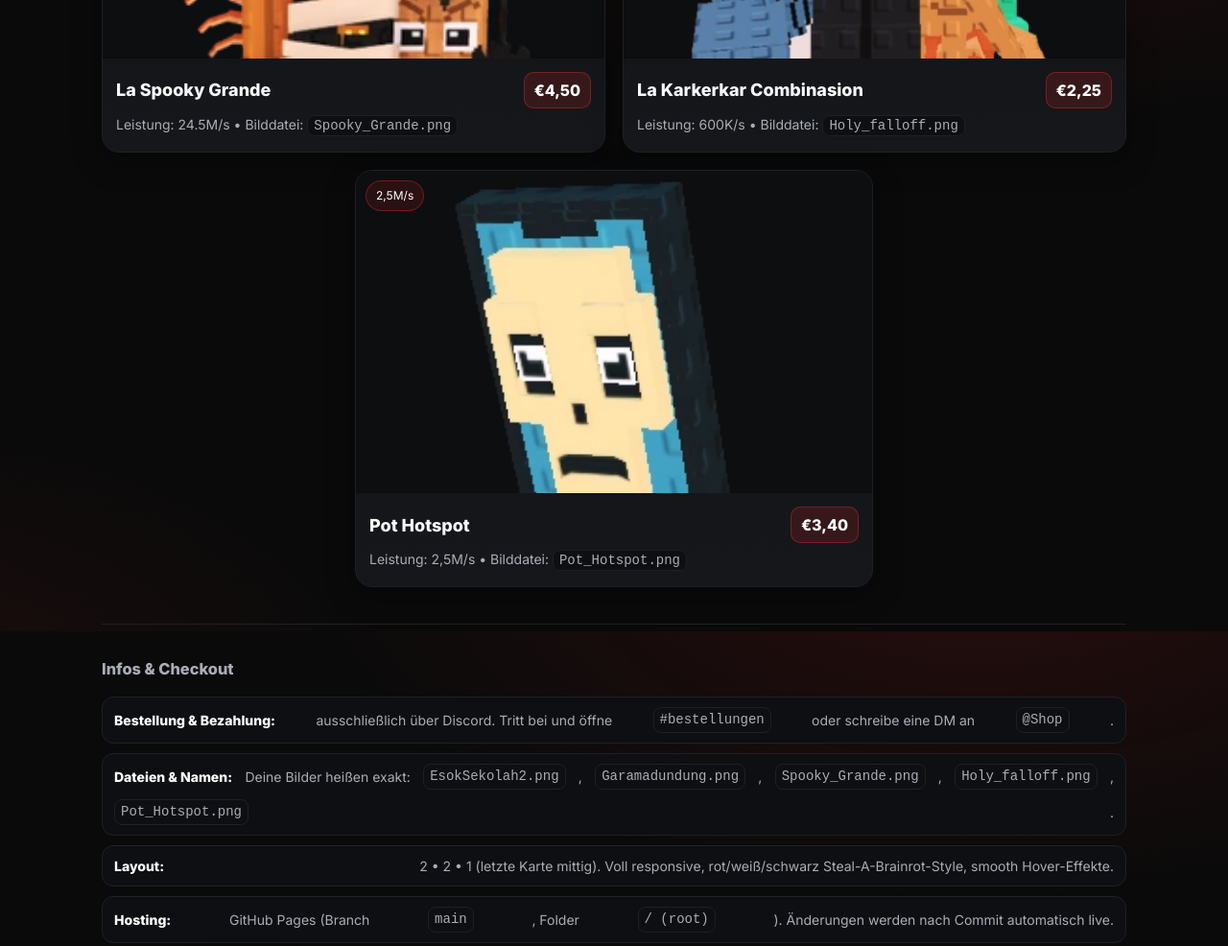
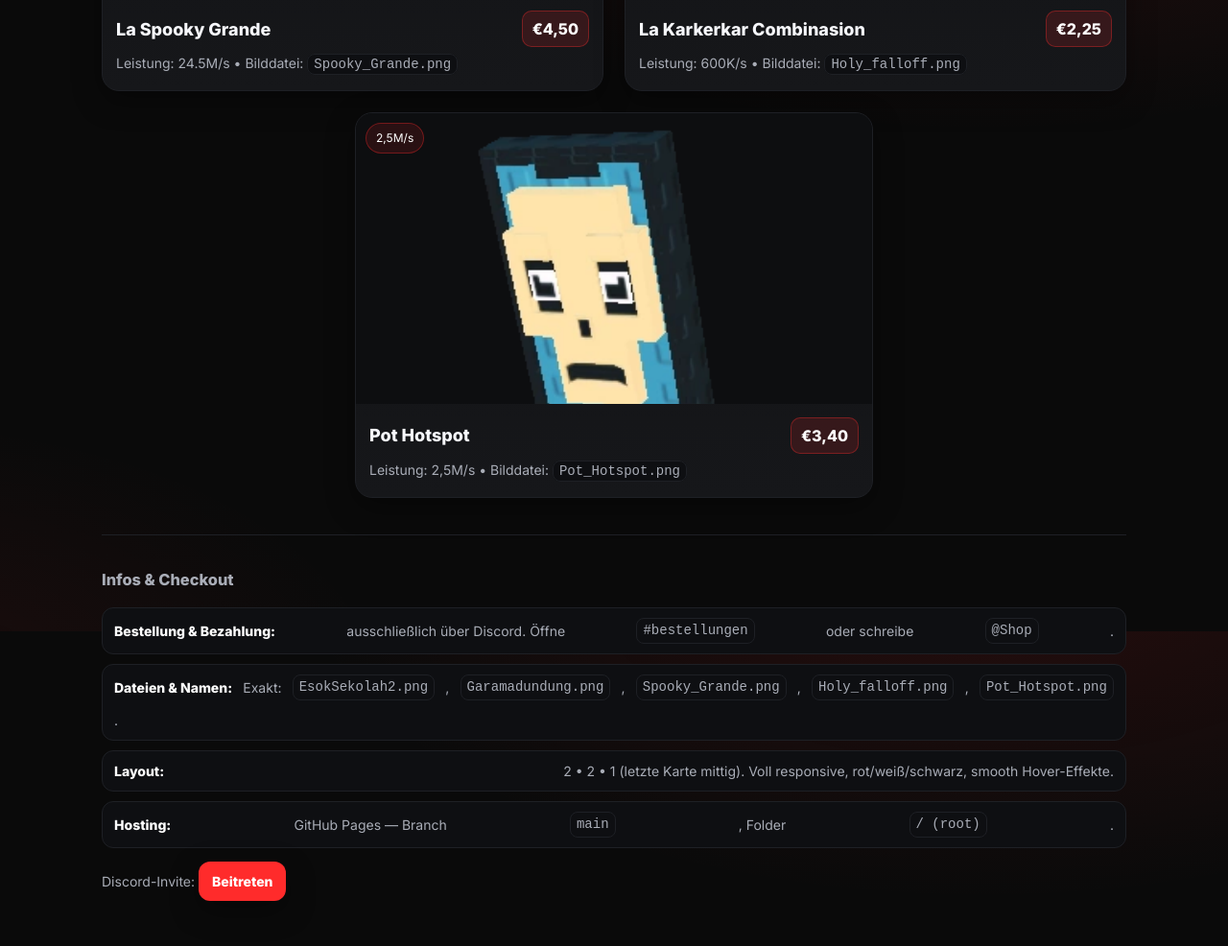
Before and after one commit to mac701707-cmyk/GleggisBrainrotShop, a plain HTML site: page index.html in a window 1280 px wide. Shown: the part 942-1928 px from the top of the page at 96% size. Drawn offline with Linux system fonts and the light colour scheme.

Commit message:
Update index.html

```diff
--- a/index.html
+++ b/index.html
@@ -39,13 +39,31 @@
     .hero p{margin:0; color:var(--muted)}
 
     /* GRID 2-2-1 */
-    .grid{display:grid; grid-template-columns:repeat(2, minmax(260px,1fr)); gap:18px; margin-top:22px}
+    .grid{display:grid; grid-template-columns:repeat(2, minmax(260px,1fr)); gap:22px; margin-top:22px}
     @media (max-width:720px){ .grid{grid-template-columns:1fr} }
 
     .card{position:relative; background:linear-gradient(180deg, var(--card), var(--card-2)); border:1px solid var(--line); border-radius:18px; overflow:hidden; box-shadow:var(--shadow); transition:transform .18s ease, box-shadow .18s ease}
     .card:hover{transform:translateY(-3px); box-shadow:0 16px 36px rgba(0,0,0,.45)}
-    .media{aspect-ratio:16/10; background:#0d0e10; display:grid; place-items:center; overflow:hidden}
-    .media img{width:100%; height:100%; object-fit:cover; display:block}
+
+    /* kleinere Bilder */
+    .media{
+      aspect-ratio:16/9;
+      background:#0d0e10;
+      display:grid;
+      place-items:center;
+      overflow:hidden;
+      padding:8px;
+    }
+    .media img{
+      width:88%;
+      height:auto;
+      object-fit:contain;
+      display:block;
+      border-radius:12px;
+      transition:transform .2s ease, filter .2s ease;
+    }
+    .media img:hover{transform:scale(1.06); filter:brightness(1.1)}
+
     .badge{position:absolute; top:10px; left:10px; background:rgba(255,43,43,.12); color:#fff; border:1px solid rgba(255,43,43,.35); padding:6px 10px; font-size:12px; border-radius:999px; backdrop-filter:blur(6px)}
     .content{padding:14px 14px 16px}
     .title{display:flex; align-items:center; justify-content:space-between; gap:8px}
@@ -53,7 +71,6 @@
     .price{font-weight:800; color:#fff; background:rgba(255,43,43,.14); border:1px solid rgba(255,43,43,.35); padding:6px 10px; border-radius:10px}
     .meta{margin-top:6px; color:var(--muted); font-size:14px}
 
-    /* Letzte Karte mittig (2-2-1 Layout) */
     .card.last{grid-column:1 / -1; justify-self:center; width:100%; max-width:540px}
 
     footer{margin-top:38px; border-top:1px solid var(--line); padding-top:18px; color:var(--muted); font-size:14px}
@@ -70,7 +87,6 @@
         <span class="dot"></span>
         <h1>Steal-A-Brainrot • Katalog</h1>
       </div>
-      <!-- Trage hier deinen echten Discord-Invite ein -->
       <a class="cta" href="https://discord.gg/YOUR_INVITE" target="_blank" rel="noopener">Zum Discord → Checkout</a>
     </header>
 
@@ -79,99 +95,79 @@
       <p>Reines Info-Listing. Bestellung &amp; Zahlung laufen <strong>ausschließlich über Discord</strong>. Theme: Rot/Weiß/Schwarz — clean, smooth.</p>
     </section>
 
-    <!-- GRID 2 / 2 / 1 -->
     <section class="grid">
-      <!-- 1) EsokSekolah -->
       <article class="card">
         <div class="badge">30M/s</div>
         <div class="media">
           <img loading="lazy" alt="EsokSekolah"
-               src="https://raw.githubusercontent.com/mac701707-cmyk/GleggisBrainrotShop/main/EsokSekolah2.png?v=4">
+               src="https://raw.githubusercontent.com/mac701707-cmyk/GleggisBrainrotShop/main/EsokSekolah2.png?v=5">
         </div>
         <div class="content">
-          <div class="title">
-            <h3>EsokSekolah</h3>
-            <span class="price">€7,15</span>
-          </div>
+          <div class="title"><h3>EsokSekolah</h3><span class="price">€7,15</span></div>
           <div class="meta">Leistung: 30M/s • Bilddatei: <code>EsokSekolah2.png</code></div>
         </div>
       </article>
 
-      <!-- 2) Garama and Madundung -->
       <article class="card">
         <div class="badge">50M/s</div>
         <div class="media">
           <img loading="lazy" alt="Garama and Madundung"
-               src="https://raw.githubusercontent.com/mac701707-cmyk/GleggisBrainrotShop/main/Garamadundung.png?v=4">
+               src="https://raw.githubusercontent.com/mac701707-cmyk/GleggisBrainrotShop/main/Garamadundung.png?v=5">
         </div>
         <div class="content">
-          <div class="title">
-            <h3>Garama and Madundung</h3>
-            <span class="price">€8,55</span>
-          </div>
+          <div class="title"><h3>Garama and Madundung</h3><span class="price">€8,55</span></div>
           <div class="meta">Leistung: 50M/s • Bilddatei: <code>Garamadundung.png</code></div>
         </div>
       </article>
 
-      <!-- 3) La Spooky Grande -->
       <article class="card">
         <div class="badge">24.5M/s</div>
         <div class="media">
           <img loading="lazy" alt="La Spooky Grande"
-               src="https://raw.githubusercontent.com/mac701707-cmyk/GleggisBrainrotShop/main/Spooky_Grande.png?v=4">
+               src="https://raw.githubusercontent.com/mac701707-cmyk/GleggisBrainrotShop/main/Spooky_Grande.png?v=5">
         </div>
         <div class="content">
-          <div class="title">
-            <h3>La Spooky Grande</h3>
-            <span class="price">€4,50</span>
-          </div>
+          <div class="title"><h3>La Spooky Grande</h3><span class="price">€4,50</span></div>
           <div class="meta">Leistung: 24.5M/s • Bilddatei: <code>Spooky_Grande.png</code></div>
         </div>
       </article>
 
-      <!-- 4) La Karkerkar Combinasion -->
       <article class="card">
         <div class="badge">600K/s</div>
         <div class="media">
           <img loading="lazy" alt="La Karkerkar Combinasion"
-               src="https://raw.githubusercontent.com/mac701707-cmyk/GleggisBrainrotShop/main/Holy_falloff.png?v=4">
+               src="https://raw.githubusercontent.com/mac701707-cmyk/GleggisBrainrotShop/main/Holy_falloff.png?v=5">
         </div>
         <div class="content">
-          <div class="title">
-            <h3>La Karkerkar Combinasion</h3>
-            <span class="price">€2,25</span>
-          </div>
+          <div class="title"><h3>La Karkerkar Combinasion</h3><span class="price">€2,25</span></div>
           <div class="meta">Leistung: 600K/s • Bilddatei: <code>Holy_falloff.png</code></div>
         </div>
       </article>
 
-      <!-- 5) Pot Hotspot (zentriert) -->
       <article class="card last">
         <div class="badge">2,5M/s</div>
         <div class="media">
           <img loading="lazy" alt="Pot Hotspot"
-               src="https://raw.githubusercontent.com/mac701707-cmyk/GleggisBrainrotShop/main/Pot_Hotspot.png?v=4">
+               src="https://raw.githubusercontent.com/mac701707-cmyk/GleggisBrainrotShop/main/Pot_Hotspot.png?v=5">
         </div>
         <div class="content">
-          <div class="title">
-            <h3>Pot Hotspot</h3>
-            <span class="price">€3,40</span>
-          </div>
+          <div class="title"><h3>Pot Hotspot</h3><span class="price">€3,40</span></div>
           <div class="meta">Leistung: 2,5M/s • Bilddatei: <code>Pot_Hotspot.png</code></div>
         </div>
       </article>
     </section>
 
-    <!-- INFOS GANZ UNTEN -->
     <footer id="discord">
       <h3>Infos &amp; Checkout</h3>
       <div class="infos">
-        <div class="info-row"><strong>Bestellung &amp; Bezahlung:</strong> ausschließlich über Discord. Tritt bei und öffne <code>#bestellungen</code> oder schreibe eine DM an <code>@Shop</code>.</div>
-        <div class="info-row"><strong>Dateien &amp; Namen:</strong> Deine Bilder heißen exakt: <code>EsokSekolah2.png</code>, <code>Garamadundung.png</code>, <code>Spooky_Grande.png</code>, <code>Holy_falloff.png</code>, <code>Pot_Hotspot.png</code>.</div>
-        <div class="info-row"><strong>Layout:</strong> 2 • 2 • 1 (letzte Karte mittig). Voll responsive, rot/weiß/schwarz Steal-A-Brainrot-Style, smooth Hover-Effekte.</div>
-        <div class="info-row"><strong>Hosting:</strong> GitHub Pages (Branch <code>main</code>, Folder <code>/ (root)</code>). Änderungen werden nach Commit automatisch live.</div>
+        <div class="info-row"><strong>Bestellung &amp; Bezahlung:</strong> ausschließlich über Discord. Öffne <code>#bestellungen</code> oder schreibe <code>@Shop</code>.</div>
+        <div class="info-row"><strong>Dateien &amp; Namen:</strong> Exakt: <code>EsokSekolah2.png</code>, <code>Garamadundung.png</code>, <code>Spooky_Grande.png</code>, <code>Holy_falloff.png</code>, <code>Pot_Hotspot.png</code>.</div>
+        <div class="info-row"><strong>Layout:</strong> 2 • 2 • 1 (letzte Karte mittig). Voll responsive, rot/weiß/schwarz, smooth Hover-Effekte.</div>
+        <div class="info-row"><strong>Hosting:</strong> GitHub Pages — Branch <code>main</code>, Folder <code>/ (root)</code>.</div>
       </div>
-      <p style="margin-top:14px">Discord-Invite: <a class="cta" href="https://discord.gg/YOUR_INVITE" target="_blank" rel="noopener">Beitreten</a></p>
+      <p style="margin-top:14px">Discord-Invite:
+        <a class="cta" href="https://discord.gg/YOUR_INVITE" target="_blank" rel="noopener">Beitreten</a>
+      </p>
     </footer>
   </div>
 </body>
```
